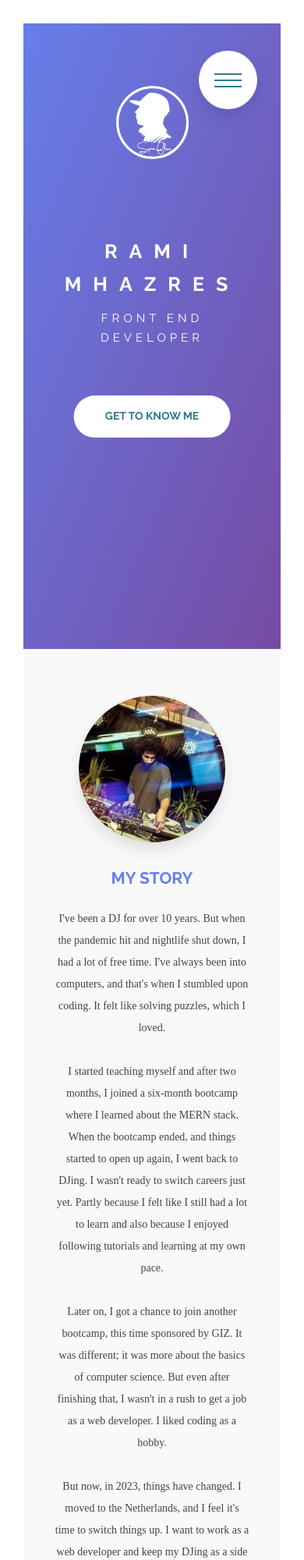
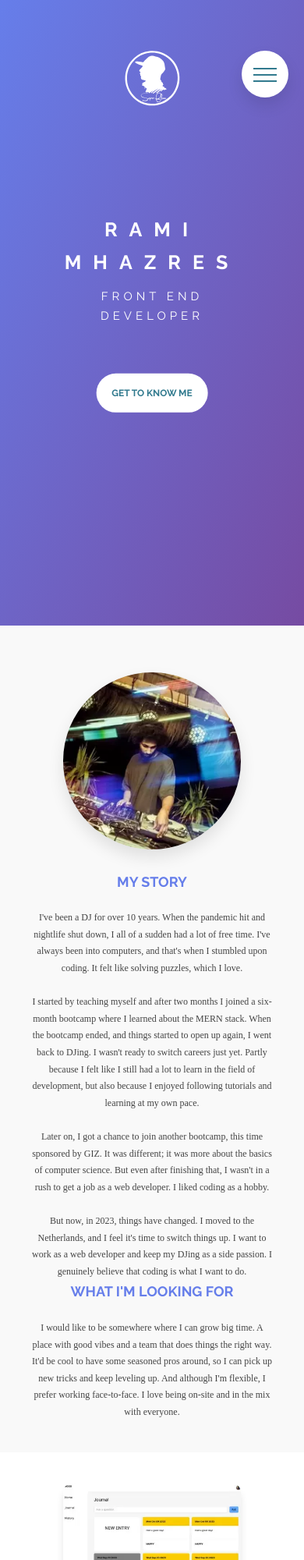
Before and after one commit to SupaFlava/my_portfolio, a website: page index.html in a window 390 px wide. Shown: the top 2000 px of the page at 78% size. Drawn offline with Linux system fonts and the light colour scheme.

Commit message:
fixed responsive mobile

```diff
--- a/index.html
+++ b/index.html
@@ -45,6 +45,11 @@
       content="Rami Mhazres's personal portfolio. Frontend Developer with a passion for web development and DJing."
     />
     <meta property="og:site_name" content="Rami Mhazres's Portfolio" />
+    <meta
+      property="og:image"
+      content="https://supaflava.github.io/my_portfolio/img/me1.webp"
+    />
+    <meta property="og:image:alt" content="A portrait of Rami Mhazres." />
   </head>
   <body>
     <div class="navigation">
@@ -69,7 +74,11 @@
     </div>
     <header class="header">
       <div class="header__logo-box">
-        <img class="header__logo" src="./img/supaflava logo.svg" alt="Logo" />
+        <img
+          class="header__logo"
+          src="./img/supaflava logo.svg"
+          alt="supaflava logo"
+        />
       </div>
       <div class="header__text-box">
         <h1 class="heading-primary">
@@ -97,7 +106,7 @@
           />
           <img
             src="./img/me-small.webp"
-            alt="Project 1 Image"
+            alt="A portrait of Rami Mhazres."
             sizes="(min-width: 800px) 800px, (min-width: 480px) 480px, 100vw"
             class="about-me__img"
           />
@@ -107,17 +116,18 @@
         <div class="about-me__story">
           <h2 class="heading-secondary">My Story</h2>
           <p class="about-me__description">
-            I've been a DJ for over 10 years. But when the pandemic hit and
-            nightlife shut down, I had a lot of free time. I've always been into
-            computers, and that's when I stumbled upon coding. It felt like
-            solving puzzles, which I loved.<br />
+            I've been a DJ for over 10 years. When the pandemic hit and
+            nightlife shut down, I all of a sudden had a lot of free time. I've
+            always been into computers, and that's when I stumbled upon coding.
+            It felt like solving puzzles, which I love.<br />
             <br />
-            I started teaching myself and after two months, I joined a six-month
-            bootcamp where I learned about the MERN stack. When the bootcamp
-            ended, and things started to open up again, I went back to DJing. I
-            wasn't ready to switch careers just yet. Partly because I felt like
-            I still had a lot to learn and also because I enjoyed following
-            tutorials and learning at my own pace.<br />
+            I started by teaching myself and after two months I joined a
+            six-month bootcamp where I learned about the MERN stack. When the
+            bootcamp ended, and things started to open up again, I went back to
+            DJing. I wasn't ready to switch careers just yet. Partly because I
+            felt like I still had a lot to learn in the field of development,
+            but also because I enjoyed following tutorials and learning at my
+            own pace.<br />
             <br />
 
             Later on, I got a chance to join another bootcamp, this time
@@ -129,18 +139,17 @@
             But now, in 2023, things have changed. I moved to the Netherlands,
             and I feel it's time to switch things up. I want to work as a web
             developer and keep my DJing as a side passion. I genuinely believe
-            that coding is what I want to do now.
+            that coding is what I want to do.
           </p>
         </div>
         <div class="about-me__goals">
           <h2 class="heading-secondary">What i'm looking for</h2>
           <p class="about-me__description">
-            I want to be somewhere I can grow big time. A place with good vibes
-            and a team that does things the right way. It'd be cool to have some
-            seasoned pros around, so I can pick up new tricks and keep leveling
-            up. And while I'm flexible, I'm really into working face-to-face.
-            There's just something about being on-site and in the mix with
-            everyone.
+            I would like to be somewhere where I can grow big time. A place with
+            good vibes and a team that does things the right way. It'd be cool
+            to have some seasoned pros around, so I can pick up new tricks and
+            keep leveling up. And although I'm flexible, I prefer working
+            face-to-face. I love being on-site and in the mix with everyone.
           </p>
         </div>
       </div>
@@ -192,7 +201,7 @@
             technologies used
           </h3>
           <p class="project__details__description__technologies">
-            Next.js - Prisma - PlanetScale - OpenAI API - Langchain - Tailwind.
+            Next.js - Prisma - PlanetScale - OpenAI API - Langchain - Tailwind
           </p>
 
           <div class="project__links">
@@ -257,7 +266,7 @@
             technologies used
           </h3>
           <p class="project__details__description__technologies">
-            Next.js - Styled Components - TypeScript - Contentful CMS.
+            Next.js - Styled Components - TypeScript - Contentful CMS
           </p>
 
           <div class="project__links">
--- a/scss/abstracts/_mixins.scss
+++ b/scss/abstracts/_mixins.scss
@@ -18,7 +18,6 @@
 }
 
 @mixin paragraph-style() {
-  color: #444;
-  line-height: 2;
-  margin-bottom: 4rem;
+  color: $color-text-paragraph;
+  line-height: 1.8;
 }
--- a/scss/base/_base.scss
+++ b/scss/base/_base.scss
@@ -12,10 +12,16 @@ html {
 body {
   box-sizing: border-box;
   @media (min-width: 350px) {
-    padding: 3rem;
+    padding: 0rem;
+    font-size: 1.2rem;
+  }
+  @media (min-width: 450px) {
+    padding: 1rem;
     font-size: 1.4rem;
   }
   @media (min-width: 766px) {
+    padding: 2rem;
+
     font-size: 1.6rem;
   }
   @media (min-width: 1440px) {
--- a/scss/base/_typography.scss
+++ b/scss/base/_typography.scss
@@ -47,7 +47,7 @@ body {
   font-family: $heading-font;
 
   color: $color-primary-dark;
-  font-size: 2rem;
+  font-size: 1.6rem;
 }
 .project__span {
   @include heading-font();
--- a/scss/components/_button.scss
+++ b/scss/components/_button.scss
@@ -9,14 +9,14 @@
     display: inline-block;
     border-radius: 10rem;
     transition: all 0.2s;
-    padding: 1.5rem 4rem;
+    padding: 1.5rem 2rem;
 
     position: relative;
   }
 
   &:hover {
     transform: translateY(-0.3rem);
-    box-shadow: 0 1rem 2rem rgba(0, 0, 0, 0.2);
+    box-shadow: 0 1rem 2rem rgba($color-black, 0.2);
     &::after {
       transform: scale(1.1);
       opacity: 0;
@@ -24,11 +24,11 @@
   }
   &:active {
     transform: translateY(-1px);
-    box-shadow: 0 0.5rem 1rem rgba(0, 0, 0, 0.2);
+    box-shadow: 0 0.5rem 1rem rgba($color-black, 0.2);
   }
 
   &--white {
-    background-color: #fff;
+    background-color: $color-white;
 
     border: 2px solid #317a8e;
     color: #317a8e;
--- a/scss/layout/_aboutme.scss
+++ b/scss/layout/_aboutme.scss
@@ -24,8 +24,6 @@
     margin-bottom: 2rem; // Spacing between image and text on mobile.
 
     @include respond(tablet) {
-      align-items: flex-start;
-
       width: 100%;
       flex: 1;
       margin-bottom: 0;
@@ -40,10 +38,6 @@
 
     box-shadow: 0 1rem 2rem rgba(0, 0, 0, 0.1);
     animation: fadeIn 2s ease-in;
-
-    @include respond(tablet) {
-      width: 75%; // Half width on tablet and above.
-    }
   }
 
   &__text {
--- a/scss/layout/_footer.scss
+++ b/scss/layout/_footer.scss
@@ -1,7 +1,7 @@
 .footer {
   background: linear-gradient(145deg, $color-primary-light, #667eea);
   color: #fff;
-  padding: 2rem 1rem; // Reduced padding for mobile.
+  padding: 2rem; // Reduced padding for mobile.
   font-size: 1rem; // Slightly smaller font-size for mobile.
 
   @include respond(tablet) {
@@ -61,10 +61,10 @@
   .footer__social {
     display: flex;
 
-    gap: 4rem; // Reduced gap for mobile.
+    gap: 1.5rem; // Reduced gap for mobile.
 
     &-icon {
-      font-size: 1.8rem; // Slightly smaller font-size for mobile.
+      font-size: 1.5rem; // Slightly smaller font-size for mobile.
       transition: all 0.3s;
 
       text-decoration: none;
--- a/scss/layout/_header.scss
+++ b/scss/layout/_header.scss
@@ -28,7 +28,7 @@
     }
   }
   &__logo {
-    height: 20rem;
+    height: 15rem;
     aspect-ratio: 1/1;
     object-fit: contain;
 
--- a/scss/layout/_navigation.scss
+++ b/scss/layout/_navigation.scss
@@ -4,24 +4,32 @@
   }
   &__button {
     background-color: #fff;
-    height: 7.5rem;
-    width: 7.5rem;
+
+    height: 6rem;
+    width: 6rem;
+
     position: fixed;
     top: 6.5rem;
-    right: 6rem;
+    right: 2rem;
     border-radius: 50%;
     z-index: 20000;
     box-shadow: 0 1rem 2rem rgba($color: #000000, $alpha: 0.1);
     text-align: center;
     cursor: pointer;
+    @include respond(tablet) {
+      right: 4rem;
+      height: 7.5rem;
+      width: 7.5rem;
+    }
   }
   &__background {
-    height: 6rem;
-    width: 6.5rem;
+    height: 5rem;
+    width: 5.5rem;
+
     border-radius: 50%;
     position: fixed;
     top: 7rem;
-    right: 6.5rem;
+    right: 2.5rem;
 
     background-image: radial-gradient(
       $color-primary-light,
@@ -29,6 +37,11 @@
     );
     z-index: 1000;
     transition: transform 0.5s cubic-bezier(0.86, 0, 0.7, 1);
+    @include respond(tablet) {
+      right: 4.5rem;
+      height: 6rem;
+      width: 6.5rem;
+    }
   }
   &__nav {
     height: 100vh;
@@ -102,12 +115,12 @@
 
   &__icon {
     position: relative;
-    margin-top: 3.7rem;
+    margin-top: 3rem;
     &,
     &::before,
     &::after {
-      width: 3.5rem;
-      height: 2px;
+      width: 3rem;
+      height: 1.5px;
       background-color: #317a8e;
       display: inline-block;
     }
@@ -123,6 +136,11 @@
     }
     &::after {
       top: 0.8rem;
+    }
+    @include respond(tablet) {
+      margin-top: 3.7rem;
+      height: 2px;
+      width: 3rem;
     }
   }
   &__button:hover &__icon::before {
--- a/scss/layout/_projetcs.scss
+++ b/scss/layout/_projetcs.scss
@@ -62,7 +62,7 @@
       flex-direction: column;
       text-align: center; // Centered for mobile.
       justify-content: space-between;
-      gap: 2rem;
+      gap: 3rem;
       margin-bottom: 2rem;
 
       @include respond(tablet) {
@@ -86,7 +86,7 @@
         @include paragraph-style;
 
         @include respond(tablet) {
-          margin-bottom: 2rem; // Original for tablets and above.
+          margin-bottom: 0rem; // Original for tablets and above.
         }
         &__technologies {
           font-family: $heading-font;
```
Also changed, not shown: README.md (added), css/styles.css, img/screenshot1.png (added), img/screenshot2.png (added).
